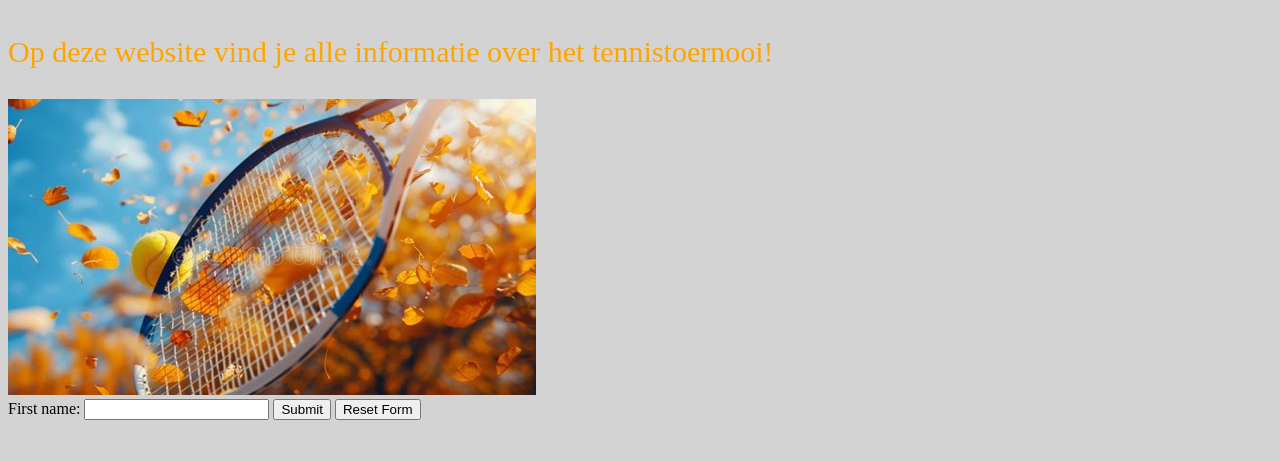
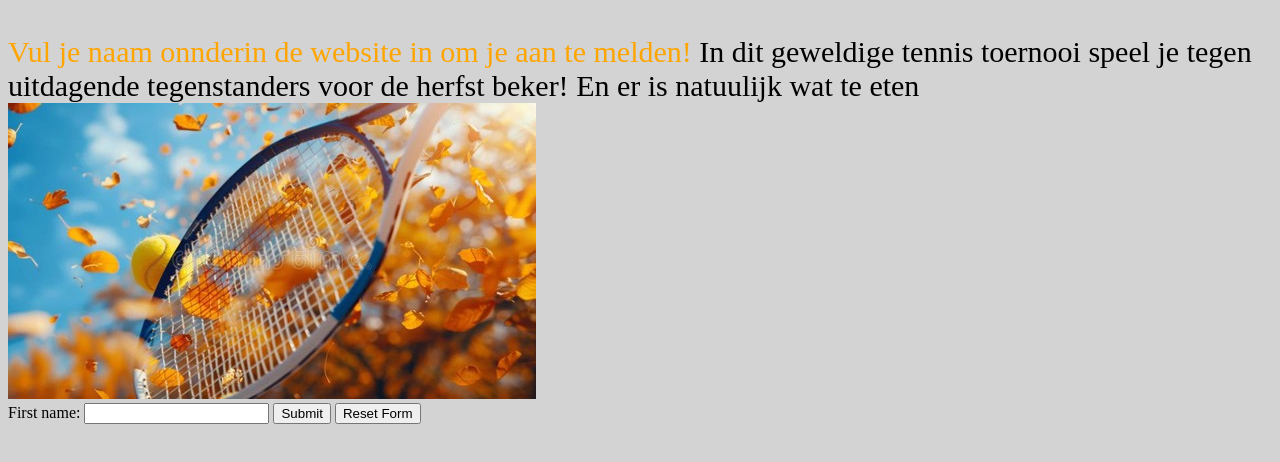
Before and after one commit to hetisvrijdagvandaag-cmyk/Weekopdracht-2-BaukeWiersma, a plain HTML site: page index.html in a window 1280 px wide. Shown: the part 204-666 px from the top of the page. Drawn offline with Linux system fonts and the light colour scheme.

Commit message:
WebLab Run 26-11-2026 16:20:29 (UTC+01:00)

```diff
--- a/index.html
+++ b/index.html
@@ -10,9 +10,14 @@
     </h1>
     <h2 style="font-size:45px;">Georganiseerd door Bauke Wiersma
       </h2>
-    <p style="color:Orange;font-size:30px;">Op deze website vind je alle informatie over het tennistoernooi!</p>
-   <img src="tennnis.jpg" alt="Tennisraket in de herfst" width="528" height="296">
-   <form action="/action_page.php">
+   <P1  style="color:Orange;font-size:30px;">Vul je naam onnderin de website in om je aan te melden!
+     </P1>
+   <P2 style="font-size:30px;"> In dit geweldige tennis toernooi speel je tegen uitdagende tegenstanders voor de herfst beker!
+      </P2>
+  <P3 style="font-size:30px;"> En er is natuulijk wat te eten
+    </P3>
+  <img src="tennnis.jpg" alt="Tennisraket in de herfst"       width="528" height="296">
+  <form action="/action_page.php">
   First name: <input type="text" name="fname">
   <button type="submit">Submit</button>
   <button type="reset">Reset Form</button>
```
Also changed, not shown: 1 other file.
